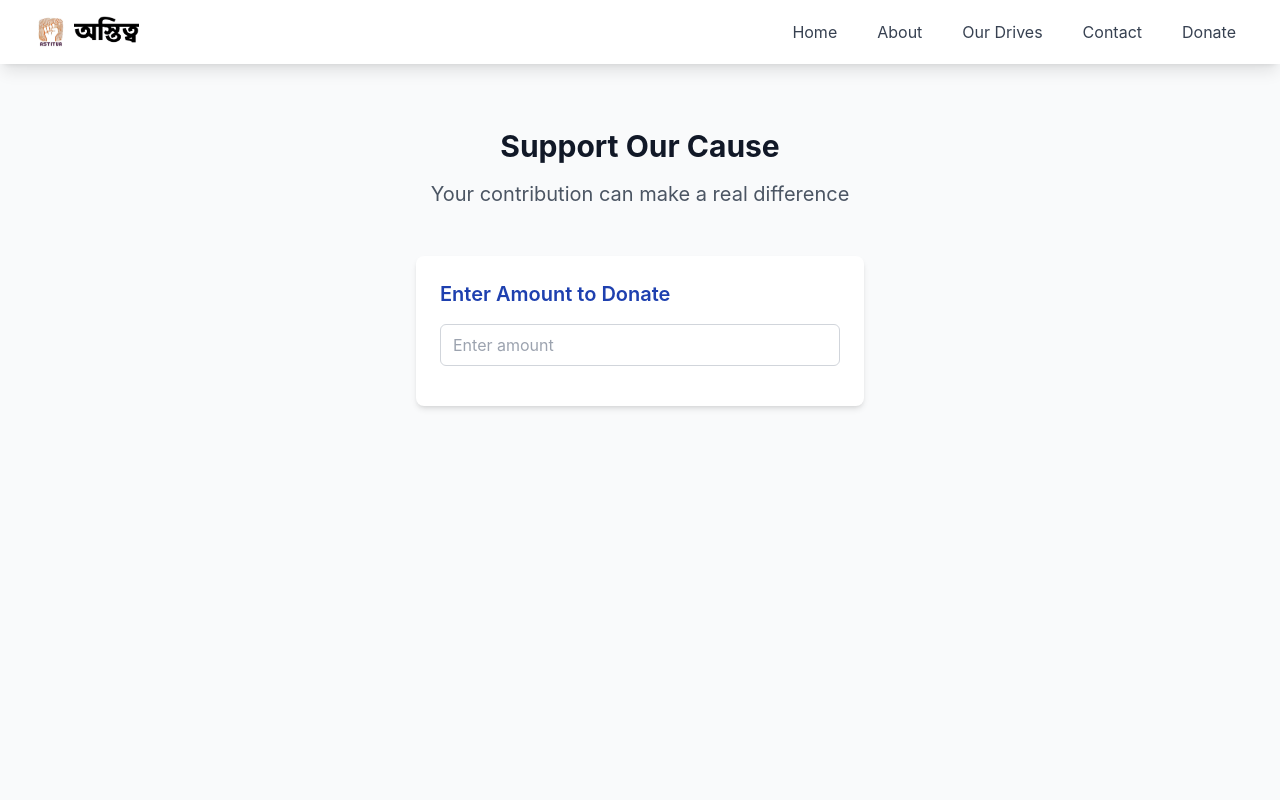
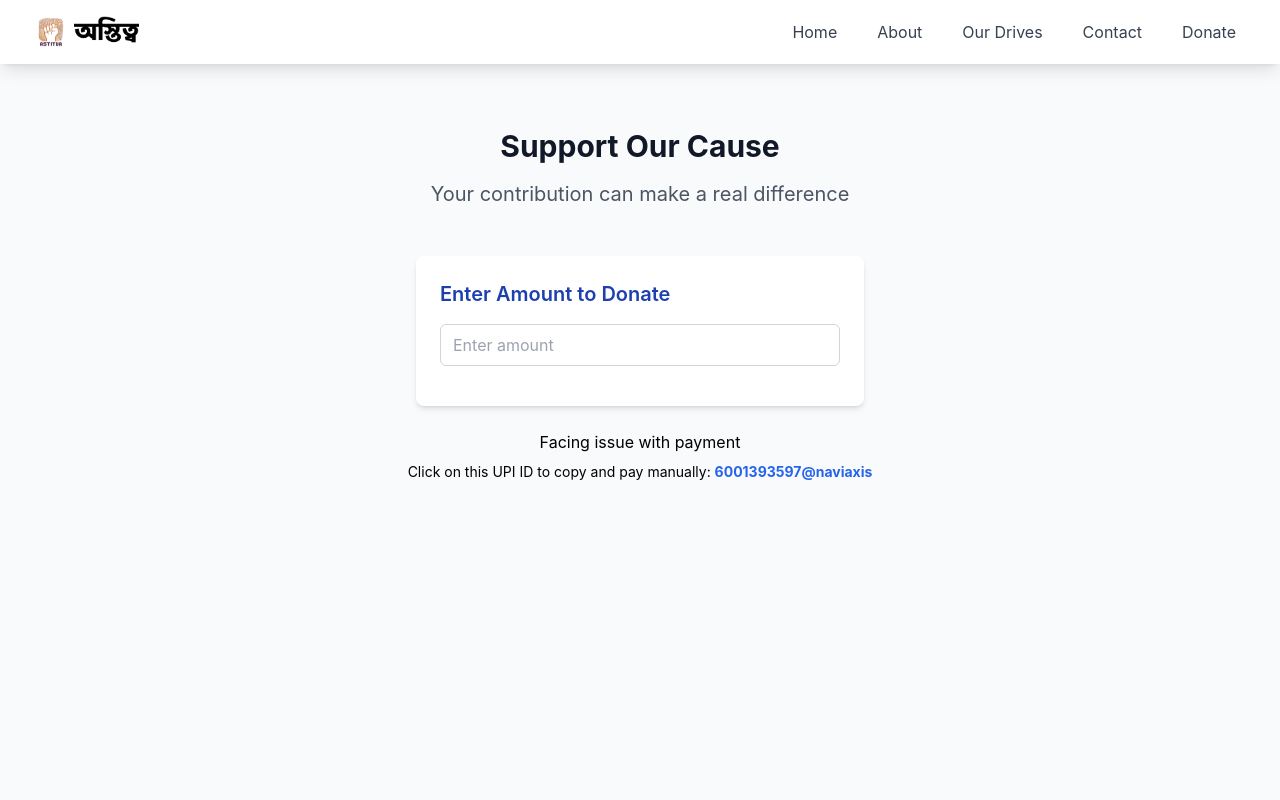
Before and after one commit to nitul8/astitva, a React (Vite) app: page /donate in a window 1280 px wide. Shown: the top 800 px of the page. Built offline with nearby package versions, Linux system fonts and the light colour scheme.

Commit message:
Update UPI ID, add copy to clipboard functionality, and improve donation flow in Donate component

```diff
--- a/src/pages/Donate.jsx
+++ b/src/pages/Donate.jsx
@@ -1,8 +1,9 @@
 import {useState, useEffect} from "react";
 import {QRCodeCanvas} from "qrcode.react";
+import logo from "../assets/logo.jpeg";
 
 function Donate() {
-    const upiId = "9864162861@naviaxis"; // Your UPI ID
+    const upiId = "6001393597@naviaxis"; // Your UPI ID
     const [amount, setAmount] = useState("");
     const [gpayUrl, setGpayUrl] = useState("");
     const [isLargeScreen, setIsLargeScreen] = useState(false);
@@ -19,7 +20,7 @@ function Donate() {
     useEffect(() => {
         if (amount && amount > 0) {
             const encodedUpiId = encodeURIComponent(upiId);
-            const encodedName = encodeURIComponent("Nitul Das");
+            const encodedName = encodeURIComponent("Astitva Foundation");
             const encodedAmount = encodeURIComponent(amount);
             const url = `upi://pay?pa=${encodedUpiId}&pn=${encodedName}&am=${encodedAmount}&cu=INR&tn=Donation`;
             setGpayUrl(url);
@@ -34,6 +35,13 @@ function Donate() {
             return;
         }
         window.open(gpayUrl, "_blank"); // Open Google Pay in a new tab
+    };
+
+    const copyToClipboard = () => {
+        navigator.clipboard
+            .writeText(upiId)
+            .then(() => alert("UPI ID copied to clipboard!"))
+            .catch((err) => console.error("Failed to copy UPI ID", err));
     };
 
     return (
@@ -73,7 +81,7 @@ function Donate() {
                                 size={200}
                                 includeMargin={true}
                                 imageSettings={{
-                                    src: "../../assets/logo.jpeg", // Replace with actual logo path
+                                    src: logo, // Replace with actual logo path
                                     x: undefined,
                                     y: undefined,
                                     height: 40,
@@ -84,6 +92,18 @@ function Donate() {
                             <p className="text-sm mt-2">Scan to Pay</p>
                         </div>
                     ) : null}
+                </div>
+                <div className="text-center mt-6">
+                    Facing issue with payment{" "}
+                    <p className="text-sm mt-2">
+                        Click on this UPI ID to copy and pay manually:{" "}
+                        <span
+                            className="font-bold cursor-pointer text-blue-600"
+                            onClick={copyToClipboard}
+                        >
+                            {upiId}
+                        </span>
+                    </p>
                 </div>
             </div>
 
--- a/src/pages/drives/FoodDonation.jsx
+++ b/src/pages/drives/FoodDonation.jsx
@@ -31,7 +31,6 @@ const FoodDonation = () => {
             const result = await response.json();
 
             if (response.ok) {
-                alert("Submitted");
                 setFormData({
                     name: "",
                     email: "",
@@ -39,6 +38,13 @@ const FoodDonation = () => {
                     college: "",
                     semester: "",
                 }); // Clear form
+                if (
+                    window.confirm(
+                        "Registration successful! Would you like to donate now?"
+                    )
+                ) {
+                    window.location.href = "/donate"; // Redirect to donate page
+                }
             } else {
                 alert(result.error || "Error registering. Try again.");
             }
```
